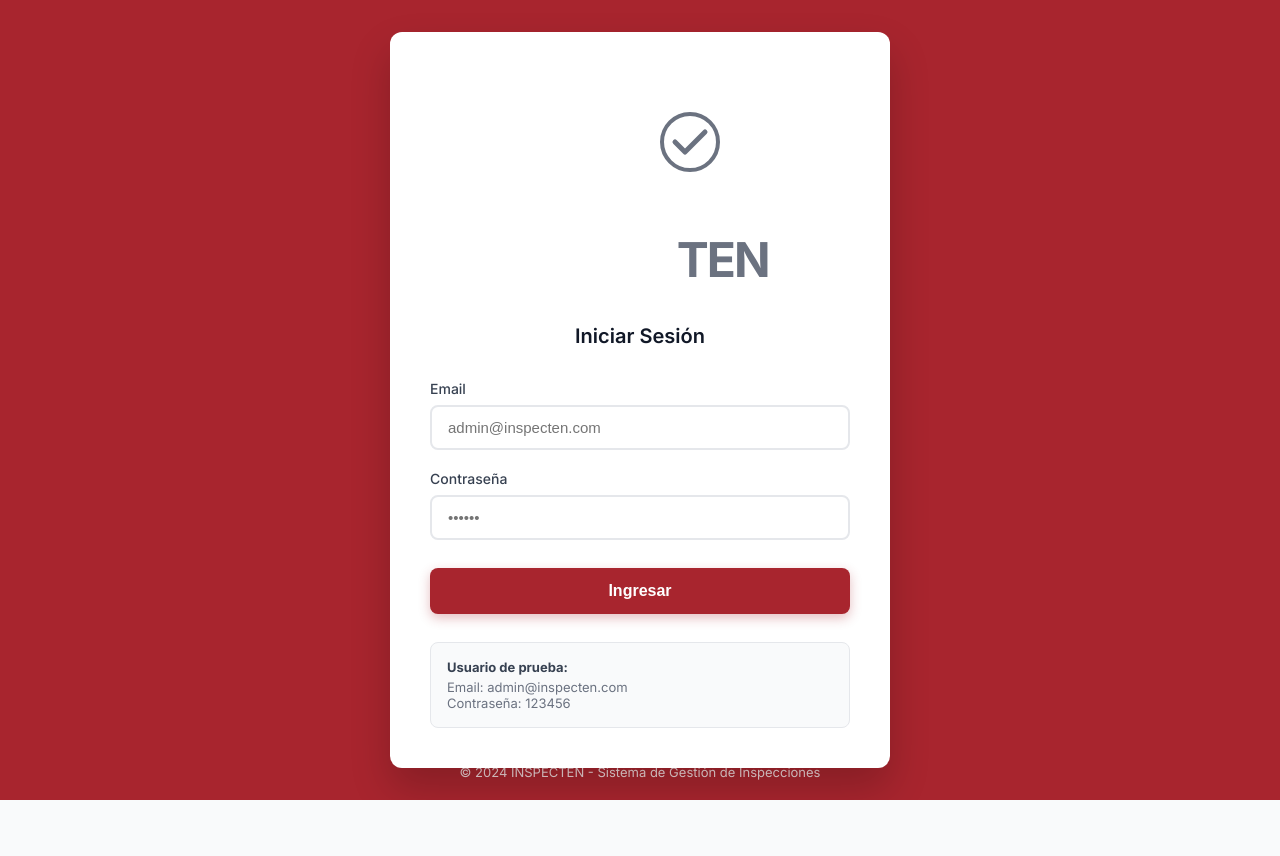
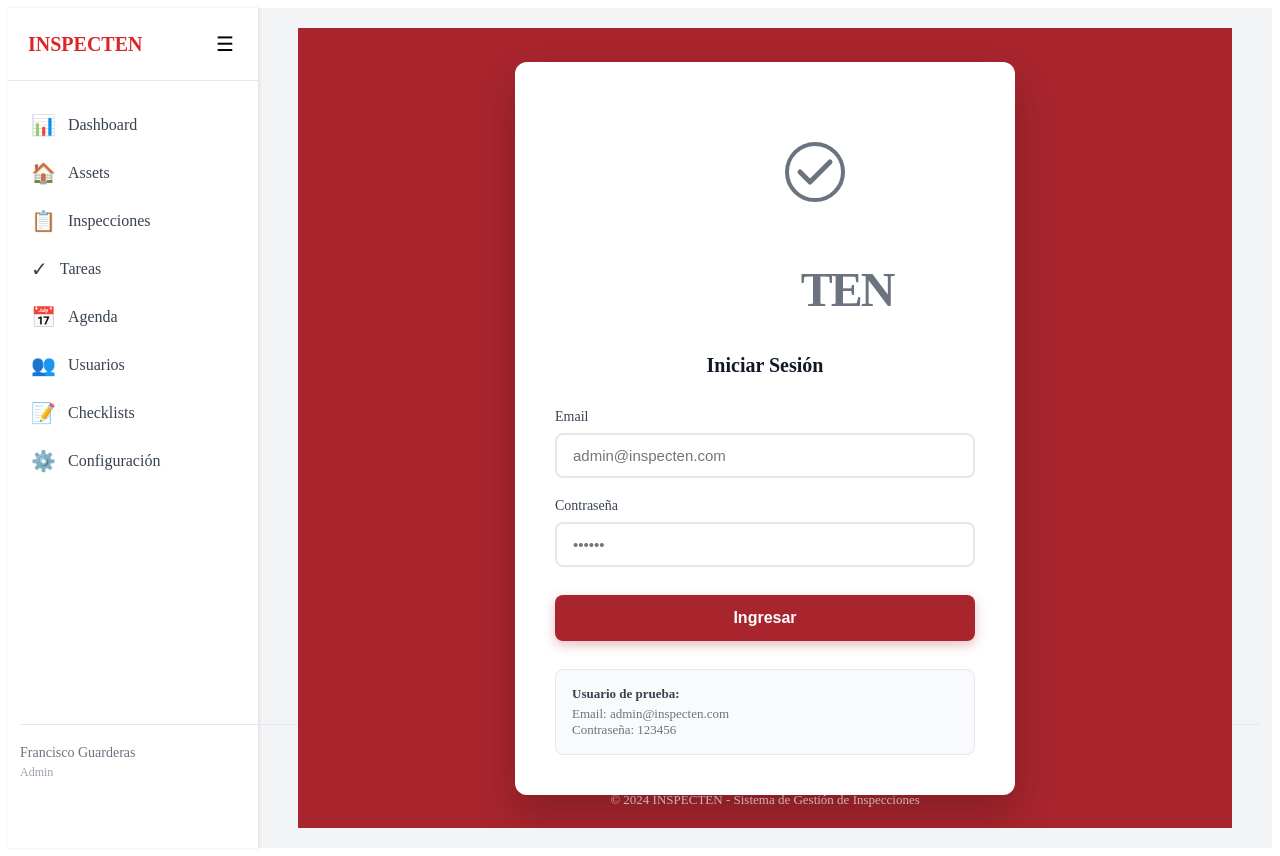
Before and after one commit to fguarderas78/inspecten, a Next.js app in the folder apps/web/: page / in a window 1280 px wide. Before the commit the page ends 800 px from the top, so only its background shows below. Built offline with nearby package versions, Linux system fonts and the light colour scheme.

Commit message:
Fix layout.tsx compilation error

```diff
--- a/apps/web/app/layout.tsx
+++ b/apps/web/app/layout.tsx
@@ -1,23 +1,122 @@
-export default function RootLayout({
+'use client'
+
+import { useState } from 'react'
+import Link from 'next/link'
+import { usePathname } from 'next/navigation'
+
+export default function DashboardLayout({
   children,
 }: {
   children: React.ReactNode
 }) {
+  const pathname = usePathname()
+  const [sidebarOpen, setSidebarOpen] = useState(true)
+
+  const menuItems = [
+    { href: '/dashboard', label: 'Dashboard', icon: '📊' },
+    { href: '/dashboard/assets', label: 'Assets', icon: '🏠' },
+    { href: '/dashboard/inspections', label: 'Inspecciones', icon: '📋' },
+    { href: '/dashboard/tasks', label: 'Tareas', icon: '✓' },
+    { href: '/dashboard/schedules', label: 'Agenda', icon: '📅' },
+    { href: '/dashboard/users', label: 'Usuarios', icon: '👥' },
+    { href: '/dashboard/checklists', label: 'Checklists', icon: '📝' },
+    { href: '/dashboard/settings', label: 'Configuración', icon: '⚙️' },
+  ]
+
   return (
-    <html lang="es">
-      <head>
-        <link
-          href="https://fonts.googleapis.com/css2?family=Inter:wght@300;400;500;600;700&display=swap"
-          rel="stylesheet"
-        />
-      </head>
-      <body style={{
-        margin: 0,
-        fontFamily: "'Inter', -apple-system, BlinkMacSystemFont, 'Segoe UI', sans-serif",
-        backgroundColor: '#F9FAFB'
+    <div style={{ display: 'flex', minHeight: '100vh', backgroundColor: '#f3f4f6' }}>
+      {/* Sidebar */}
+      <aside style={{
+        width: sidebarOpen ? '250px' : '60px',
+        backgroundColor: 'white',
+        boxShadow: '1px 0 3px rgba(0, 0, 0, 0.1)',
+        transition: 'width 0.3s ease',
+        overflow: 'hidden'
+      }}>
+        {/* Logo */}
+        <div style={{
+          padding: '20px',
+          borderBottom: '1px solid #e5e7eb',
+          display: 'flex',
+          alignItems: 'center',
+          justifyContent: 'space-between'
+        }}>
+          <h2 style={{
+            fontSize: '20px',
+            fontWeight: 'bold',
+            color: '#dc2626',
+            margin: 0,
+            display: sidebarOpen ? 'block' : 'none'
+          }}>
+            INSPECTEN
+          </h2>
+          <button
+            onClick={() => setSidebarOpen(!sidebarOpen)}
+            style={{
+              padding: '4px',
+              backgroundColor: 'transparent',
+              border: 'none',
+              cursor: 'pointer',
+              fontSize: '20px'
+            }}
+          >
+            ☰
+          </button>
+        </div>
+
+        {/* Menu */}
+        <nav style={{ padding: '20px 0' }}>
+          {menuItems.map((item) => {
+            const isActive = pathname === item.href
+            return (
+              <Link
+                key={item.href}
+                href={item.href}
+                style={{
+                  display: 'flex',
+                  alignItems: 'center',
+                  padding: '12px 20px',
+                  textDecoration: 'none',
+                  color: isActive ? '#dc2626' : '#374151',
+                  backgroundColor: isActive ? '#fee2e2' : 'transparent',
+                  borderLeft: isActive ? '3px solid #dc2626' : '3px solid transparent',
+                  transition: 'all 0.2s'
+                }}
+              >
+                <span style={{ fontSize: '20px', marginRight: '12px' }}>{item.icon}</span>
+                <span style={{ display: sidebarOpen ? 'block' : 'none' }}>{item.label}</span>
+              </Link>
+            )
+          })}
+        </nav>
+
+        {/* User Info */}
+        <div style={{
+          position: 'absolute',
+          bottom: '20px',
+          left: '20px',
+          right: '20px',
+          paddingTop: '20px',
+          borderTop: '1px solid #e5e7eb',
+          display: sidebarOpen ? 'block' : 'none'
+        }}>
+          <p style={{ fontSize: '14px', color: '#6b7280', margin: '0 0 4px 0' }}>
+            Francisco Guarderas
+          </p>
+          <p style={{ fontSize: '12px', color: '#9ca3af', margin: 0 }}>
+            Admin
+          </p>
+        </div>
+      </aside>
+
+      {/* Main Content */}
+      <main style={{
+        flex: 1,
+        padding: '20px 40px',
+        overflow: 'auto'
       }}>
         {children}
-      </body>
-    </html>
+      </main>
+    </div>
   )
 }
```
